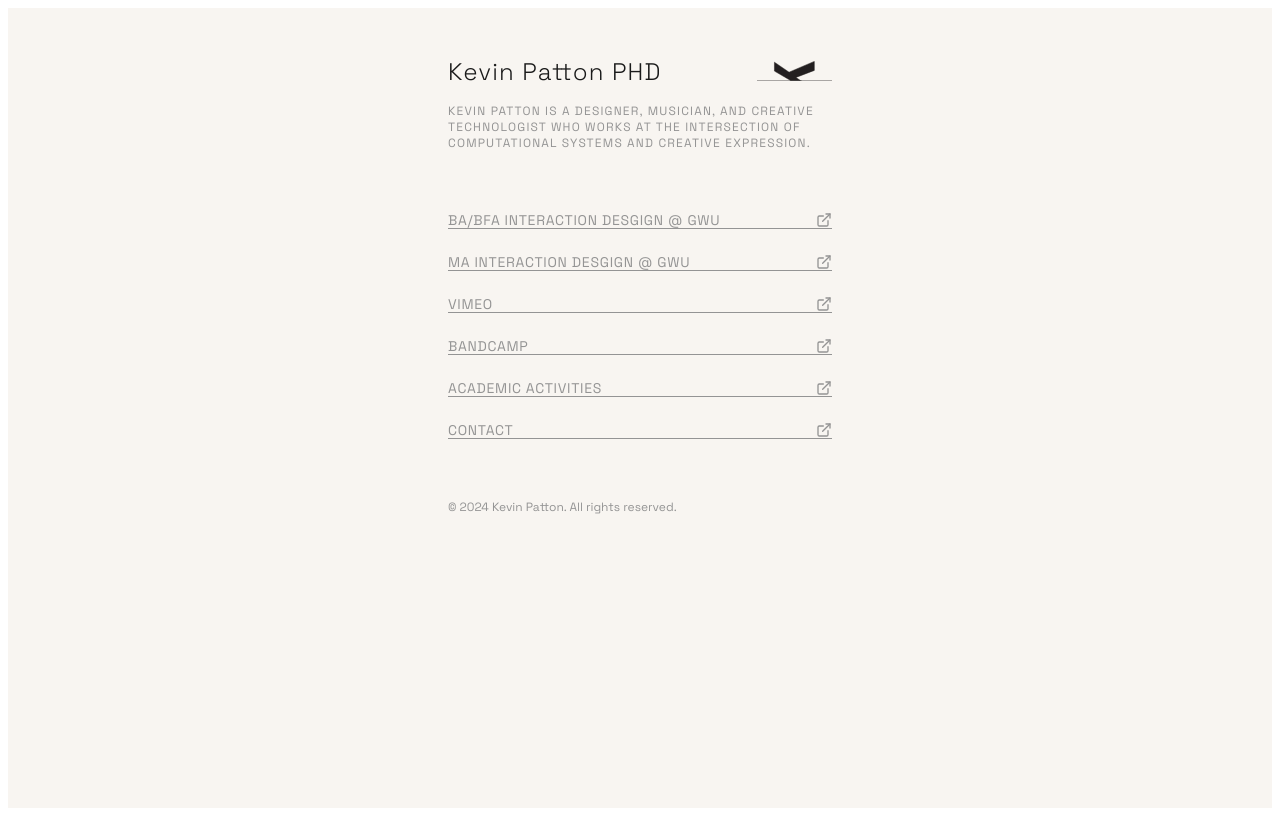
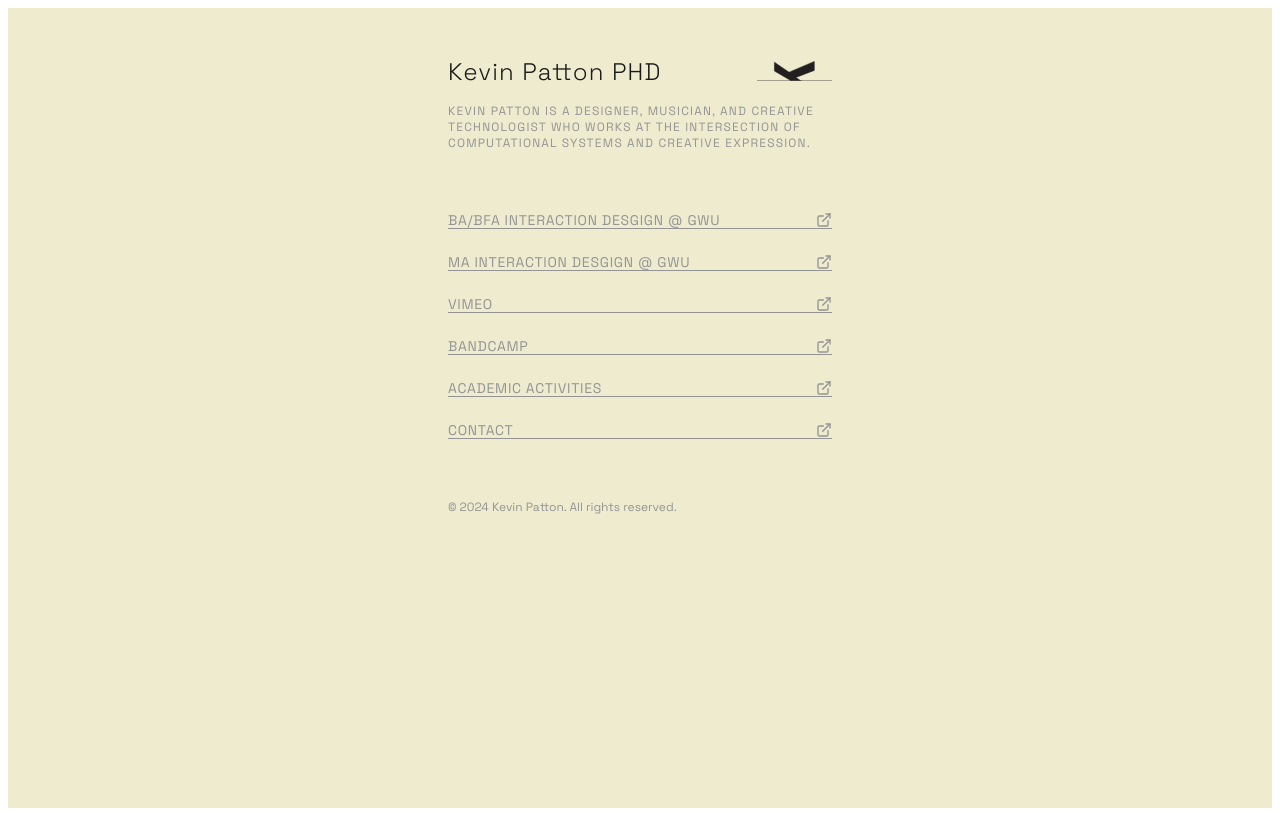
Before and after one commit to studio0rpiment/kpsite, a React (Vite) app: page / in a window 1280 px wide. Built offline with nearby package versions, Linux system fonts and the light colour scheme.

Commit message:
background color change

```diff
--- a/src/components/Links/Links.css
+++ b/src/components/Links/Links.css
@@ -2,7 +2,7 @@
 :root {
   --color-primary: #1a1a1a;
   --color-secondary: #949494;
-  --color-background: #f8f5f1;
+  --color-background: #eeebcf;
   --transition-duration: 200ms;
 }
 
```
